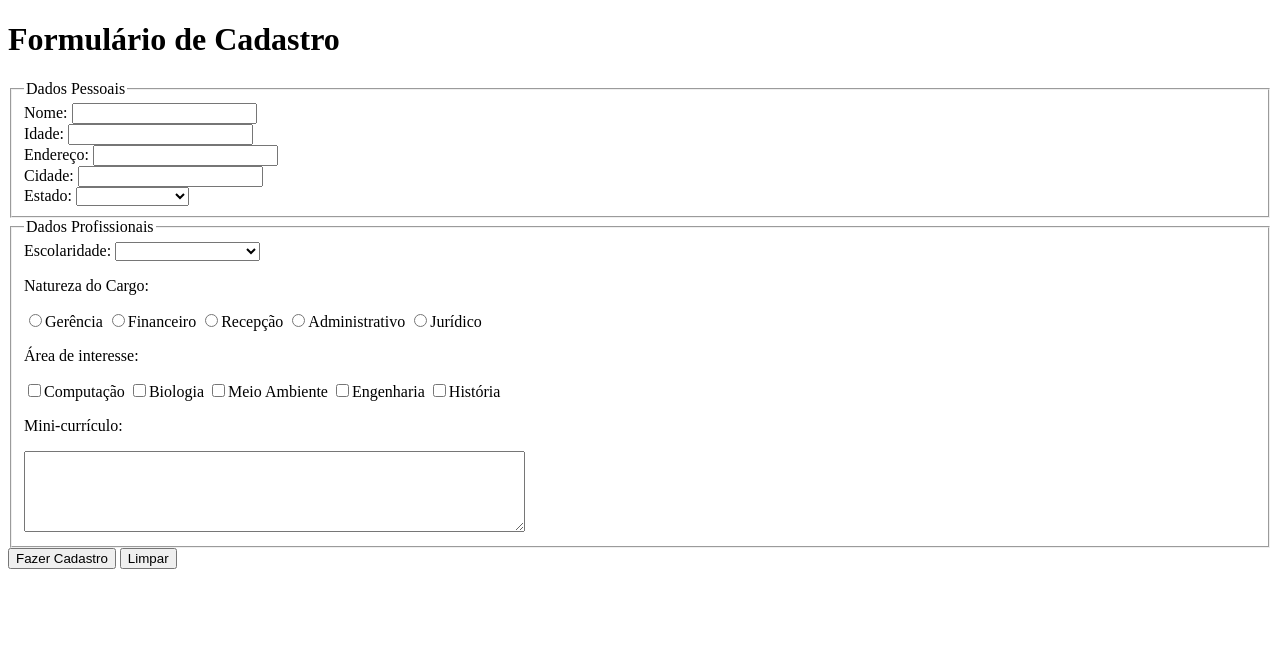
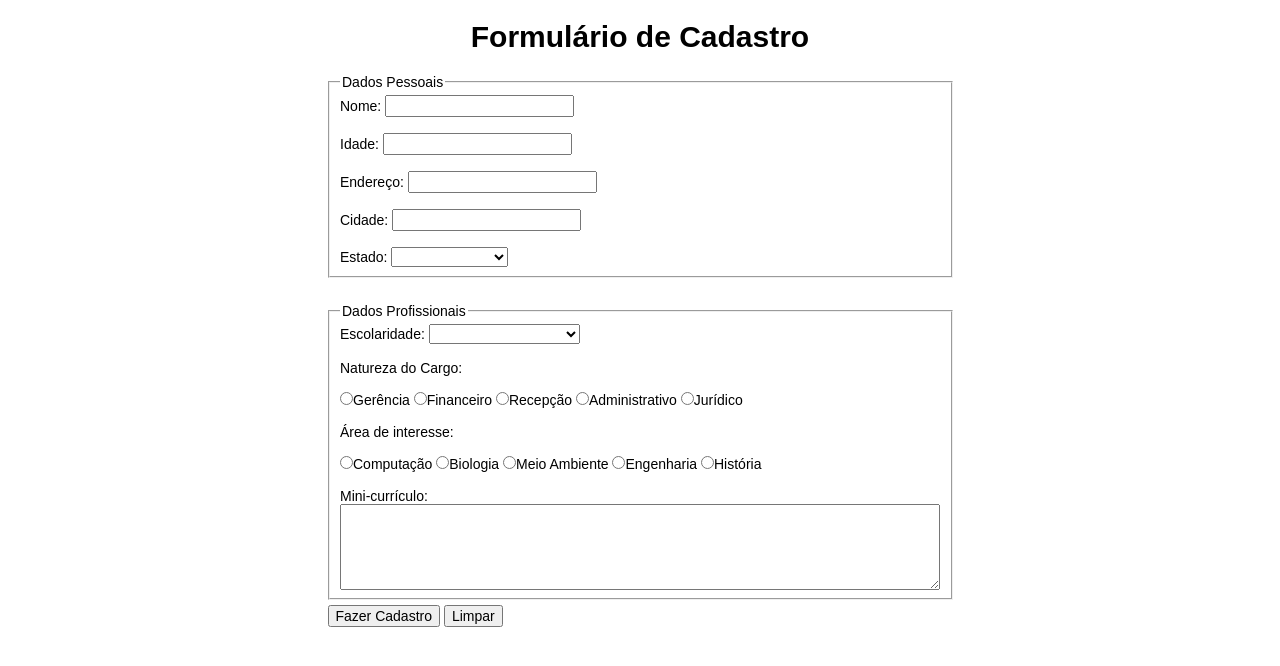
Before and after one commit to gabrielmartinspires-br/Formulario-de-cadastro, a plain HTML site: page index.html in a window 1280 px wide. Drawn offline with Linux system fonts and the light colour scheme.

Commit message:
HTML5 e CSS3 aula 8.2
Exercício: Um formulário de pesquisa

```diff
--- a/index.html
+++ b/index.html
@@ -5,11 +5,13 @@
     <meta http-equiv="X-UA-Compatible" content="IE=edge">
     <meta name="viewport" content="width=device-width, initial-scale=1.0">
     <title>Formulário de Cadastro</title>
+    <link rel="stylesheet" href="style.css">
 </head>
 <body>
     <H1>Formulário de Cadastro</H1>
     <form action="/login.html" method="GET">
-        <fieldset>
+        <div id="fieldset">
+            <fieldset id="dados_pessoais">
                 <legend>Dados Pessoais</legend>
                 <label for="">Nome:
                     <input type="text" name="nome">
@@ -36,7 +38,7 @@
                     </select>
                 </label>
                 </fieldset>
-       <fieldset>
+            <fieldset id="dados_profissionais">
                 <legend>Dados Profissionais</legend>
                 <label>Escolaridade:
                     <select name="escolaridade">
@@ -49,30 +51,34 @@
                         <option value="me"> Mestrado </option>
                         <option value="dr"> Doutorado </option>
                     </select>
-                 </label>
-            <p>Natureza do Cargo:</p>
+                    </label> <br>
+                <p>Natureza do Cargo:</p> <br>
+                <label for="" class="cargo">
+                    <input type="radio" name="cargo" value="1">Gerência
+                    <input type="radio" name="cargo" value="2">Financeiro
+                    <input type="radio" name="cargo" value="3">Recepção
+                    <input type="radio" name="cargo" value="4">Administrativo
+                    <input type="radio" name="cargo" value="5">Jurídico
+                </label> <br>
+                <p>Área de interesse:</p> <br>
                 <label for="">
-                <input type="radio" name="gerencia">Gerência
-                <input type="radio" name="financeiro">Financeiro
-                <input type="radio" name="recepcao">Recepção
-                <input type="radio" name="admin">Administrativo
-                <input type="radio" name="juridico">Jurídico
-            </label>
-            <p>Área de interesse:</p>
-            <label for="">
-                <input type="checkbox" name="computacao">Computação
-                <input type="checkbox" name="biologia">Biologia
-                <input type="checkbox" name="meio_ambiente">Meio Ambiente
-                <input type="checkbox" name="engenharia">Engenharia
-                <input type="checkbox" name="história">História
-            </label>
+                    <input type="radio" name="area" value="1">Computação
+                    <input type="radio" name="area" value="2">Biologia
+                    <input type="radio" name="area" value="3">Meio Ambiente
+                    <input type="radio" name="area" value="4">Engenharia
+                    <input type="radio" name="area" value="5">História
+                </label> <br>
                 <p>Mini-currículo:</p>
                 <textarea name="mini_currculo" cols="60" rows="5"></textarea>
             </fieldset>
+            <div class="botoes">
                 <label for="">
                     <input type="submit" value="Fazer Cadastro">
                     <input type="submit" value="Limpar">
                 </label>
+            </div>
+        </div>
+
     </form>
 </body>
 </html>
--- /dev/null
+++ b/style.css
@@ -0,0 +1,34 @@
+* {
+    font-family: Arial, Helvetica, sans-serif;
+    font-size: 14px;
+    margin: 0;
+}
+h1 {
+    display: flex;
+    justify-content: center;
+    font-size: 30px;
+    margin-left: 20px;
+    margin: 20px;
+}
+#dados_pessoais {
+    margin-bottom: 25px;
+}
+#dados_profissionais {
+    margin-bottom: 5px;
+}
+
+#fieldset {
+    display: flex;
+    align-items: center;
+    flex-direction: column;
+
+}
+fieldset {
+    display: flex;
+    flex-direction: column;
+    width: 600px;
+
+}
+.botoes {
+    width: 625px;
+}
```
Lines whose indentation alone changed are shown as unchanged.
